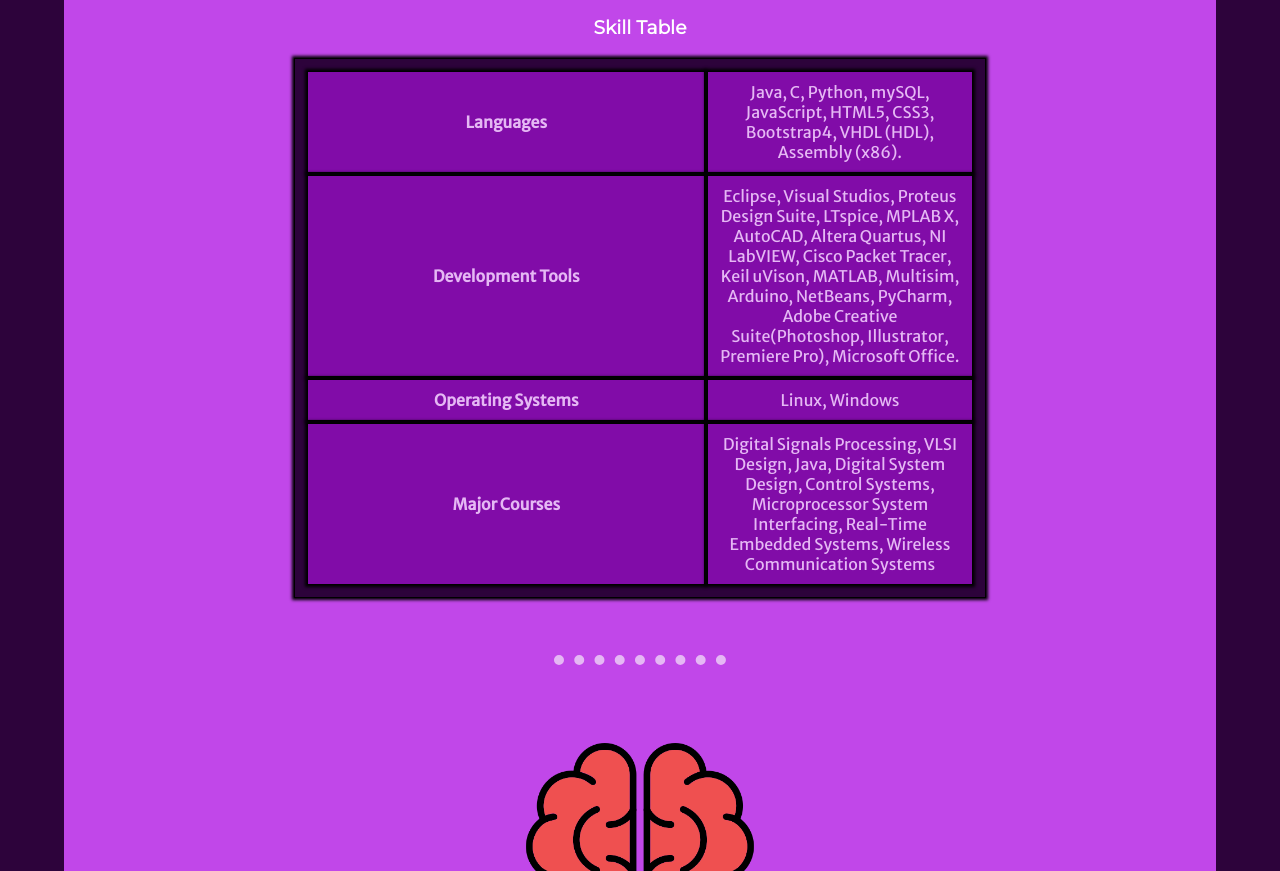
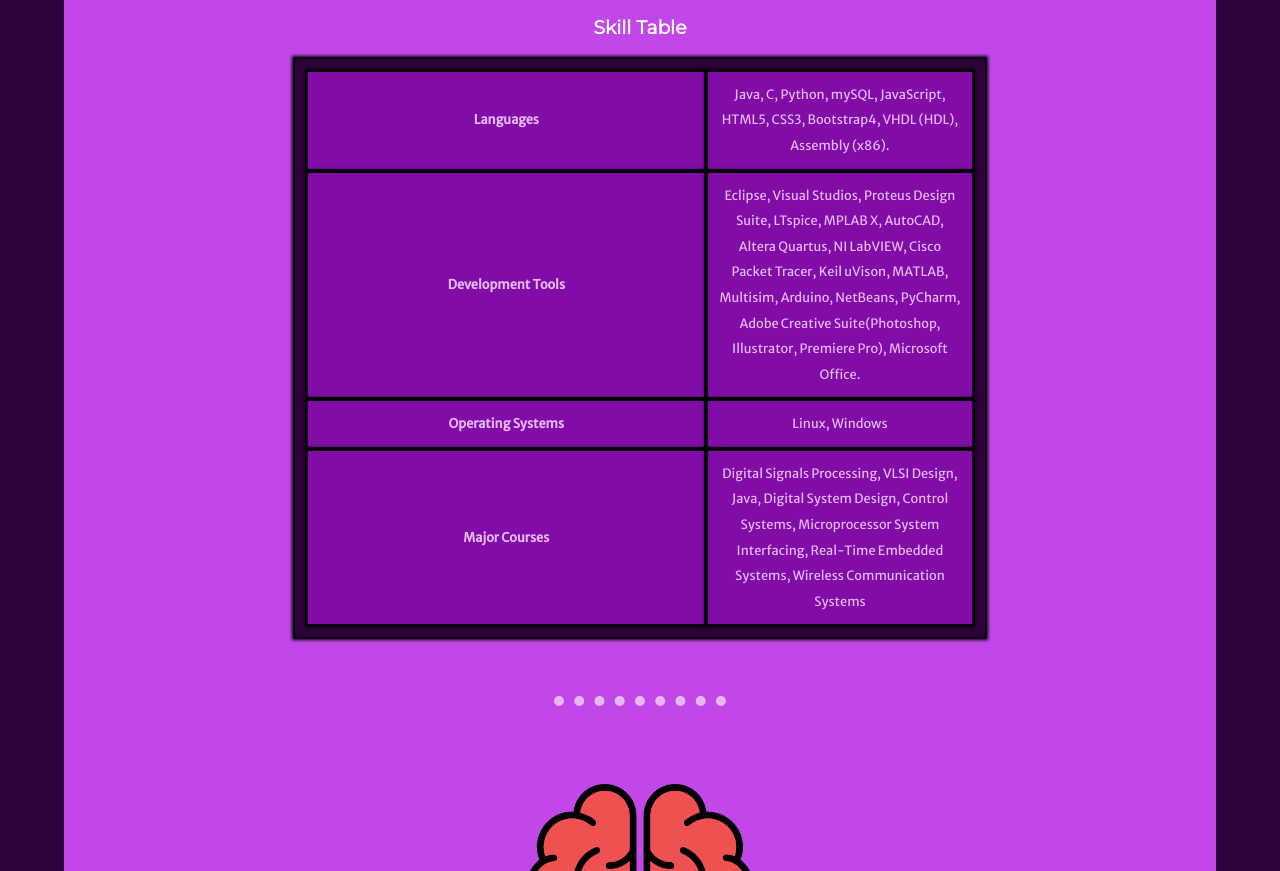
Before and after one commit to AhmadAliIrfan/myprofile, a plain HTML site: page index.html in a window 1280 px wide. Shown: the part 1342-2213 px from the top of the page. Drawn offline with Linux system fonts and the light colour scheme.

Commit message:
Updating New Files

```diff
--- a/css/styles.css
+++ b/css/styles.css
@@ -96,6 +96,9 @@ background-color: #810CA8;
 
 background-color: #810CA8;
 color: #E5B8F4;
+text-align: center;
+line-height: 2;
+font-size: 0.8rem;
 }
 
 .heading{
--- a/index.html
+++ b/index.html
@@ -11,7 +11,7 @@
 
 		<title>
 
-			Ahamd's Website
+			Ahmad's Website
 
 		</title>
 
```
